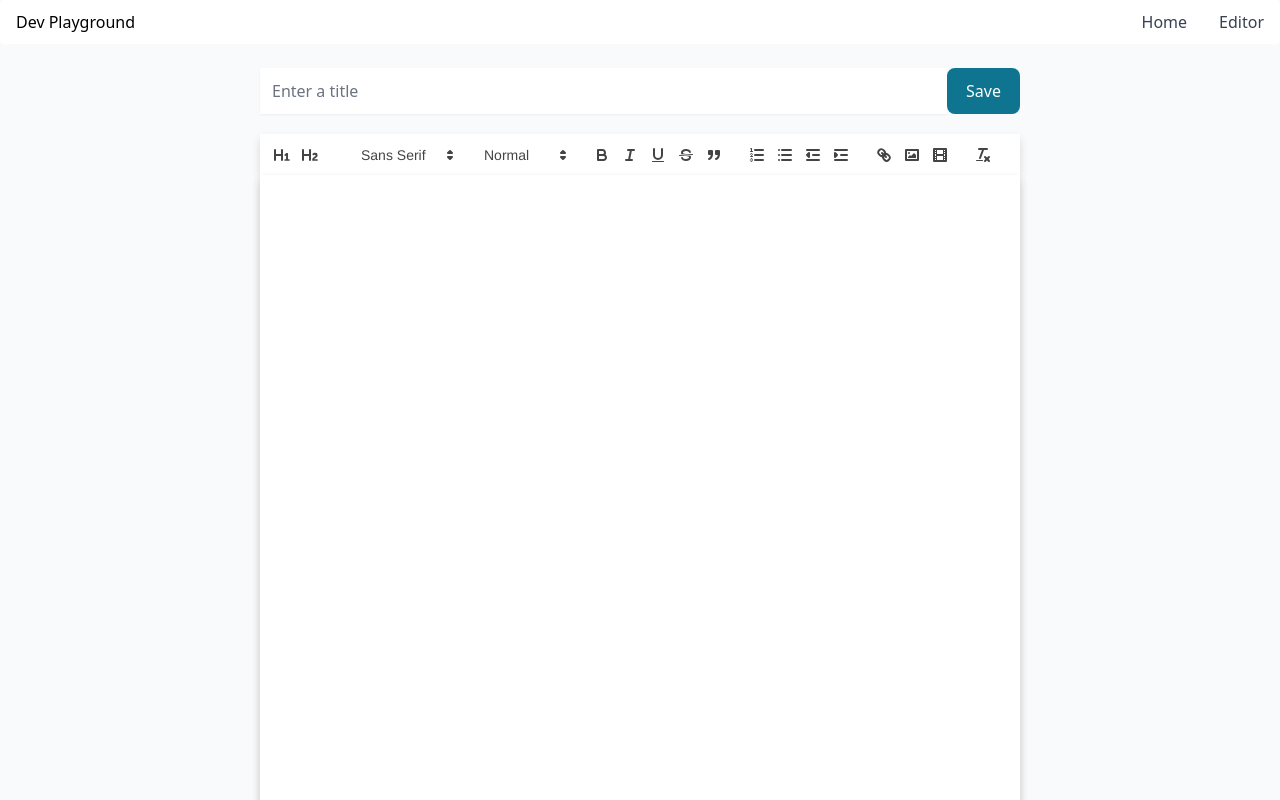
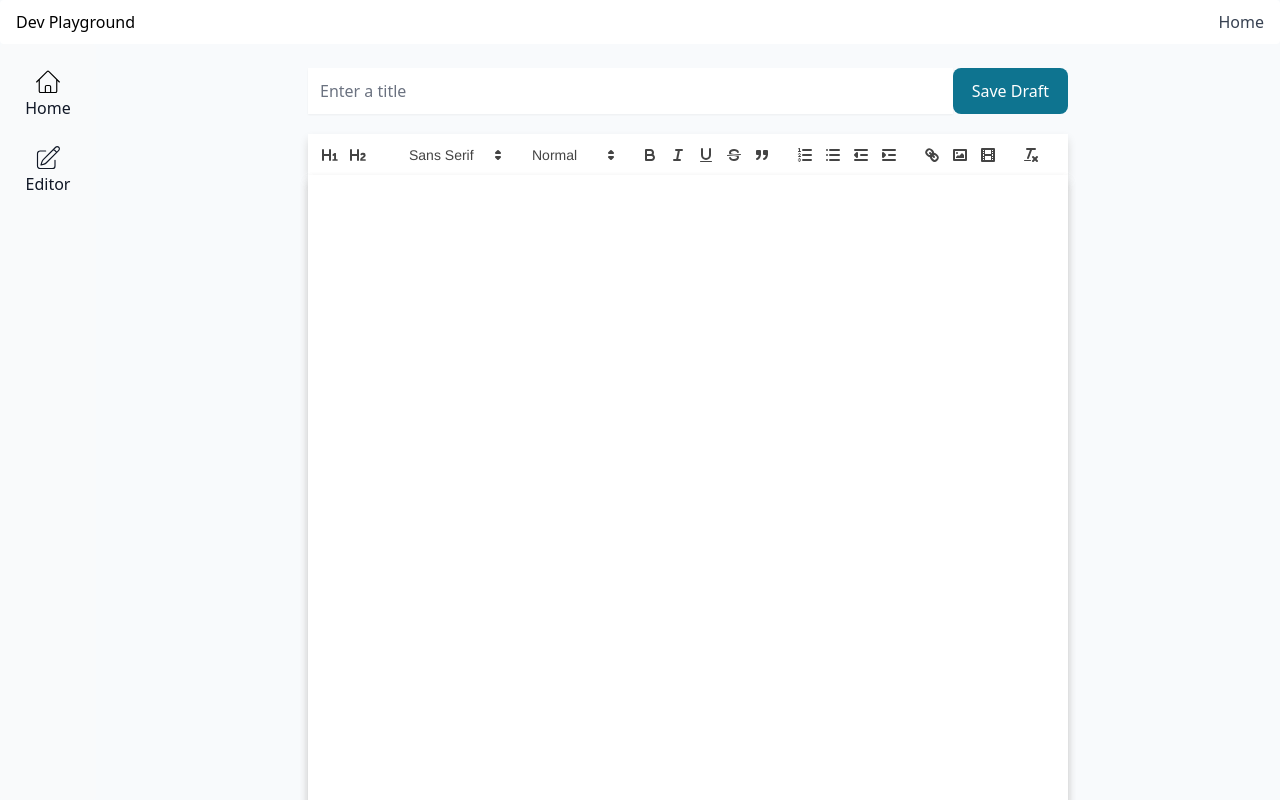
Before and after one commit to Masteesol/devplayground, a Next.js app: page /editor in a window 1280 px wide. Built offline with nearby package versions, Linux system fonts and the light colour scheme.

Commit message:
added sidebar

```diff
--- a/components/Nav/index.js
+++ b/components/Nav/index.js
@@ -1,5 +1,6 @@
 import { forwardRef } from "react";
 import { Navbar } from "flowbite-react";
+import { AccountIcon } from "../icons";
 
 const Nav = forwardRef((props, ref) => {
   console.log(props);
@@ -12,7 +13,6 @@ const Nav = forwardRef((props, ref) => {
         <Navbar.Toggle />
         <Navbar.Collapse>
           <Navbar.Link href="/">Home</Navbar.Link>
-          <Navbar.Link href="/editor">Editor</Navbar.Link>
         </Navbar.Collapse>
       </Navbar>
     </div>
--- a/components/PageLayout/index.js
+++ b/components/PageLayout/index.js
@@ -1,6 +1,10 @@
 import React, { useRef, useEffect } from "react";
-import { FlexColContainer } from "../styled-global-components";
+import {
+  FlexColContainer,
+  FlexRowContainer,
+} from "../styled-global-components";
 import Nav from "../Nav";
+import Sidebar from "../Sidebar";
 
 const PageLayout = ({ children }) => {
   const navRef = useRef(null);
@@ -13,6 +17,8 @@ const PageLayout = ({ children }) => {
   return (
     <FlexColContainer className="w-full min-h-[100vh] bg-slate-50">
       <Nav ref={navRef} />
+      <FlexRowContainer>
+        <Sidebar />
         <FlexColContainer id="main" className="w-full overflow-auto">
           <FlexColContainer
             id="main"
@@ -21,6 +27,7 @@ const PageLayout = ({ children }) => {
             {children}
           </FlexColContainer>
         </FlexColContainer>
+      </FlexRowContainer>
     </FlexColContainer>
   );
 };
--- /dev/null
+++ b/components/Sidebar/index.js
@@ -0,0 +1,23 @@
+import React from "react";
+import { Sidebar } from "flowbite-react";
+import { CalculatorIcon, EditIcon, HomeIcon } from "../icons";
+const SidebarElement = () => {
+  return (
+    <div>
+      <Sidebar aria-label="Default sidebar example" className="w-[6rem]">
+        <Sidebar.Items>
+          <Sidebar.ItemGroup>
+            <Sidebar.Item href="/" icon={HomeIcon} className="flex-col">
+              Home
+            </Sidebar.Item>
+            <Sidebar.Item href="/editor" icon={EditIcon} className="flex-col">
+              Editor
+            </Sidebar.Item>
+          </Sidebar.ItemGroup>
+        </Sidebar.Items>
+      </Sidebar>
+    </div>
+  );
+};
+
+export default SidebarElement;
--- a/components/TextEditor/index.js
+++ b/components/TextEditor/index.js
@@ -106,7 +106,9 @@ export default function Home() {
             onChange={handleTitleChange}
             required
           />
-          <Button className="max-w-sm">Save</Button>
+          <Button className="max-w-sm">
+            {isDraft ? "Save Draft" : "Publish"}
+          </Button>
         </FlexRowContainer>
 
         <StyledQuillContainer>
--- /dev/null
+++ b/components/icons/index.js
@@ -0,0 +1,128 @@
+export const ArrowDownTray = () => {
+  return (
+    <svg
+      xmlns="http://www.w3.org/2000/svg"
+      fill="none"
+      viewBox="0 0 24 24"
+      strokeWidth={1.5}
+      stroke="currentColor"
+    >
+      <path
+        strokeLinecap="round"
+        strokeLinejoin="round"
+        d="M3 16.5v2.25A2.25 2.25 0 005.25 21h13.5A2.25 2.25 0 0021 18.75V16.5M16.5 12L12 16.5m0 0L7.5 12m4.5 4.5V3"
+      />
+    </svg>
+  );
+};
+
+export const HomeIcon = () => {
+  return (
+    <svg
+      xmlns="http://www.w3.org/2000/svg"
+      fill="none"
+      viewBox="0 0 24 24"
+      strokeWidth={1}
+      stroke="black"
+      className="h-7 w-67"
+    >
+      <path
+        strokeLinecap="round"
+        strokeLinejoin="round"
+        d="M2.25 12l8.954-8.955c.44-.439 1.152-.439 1.591 0L21.75 12M4.5 9.75v10.125c0 .621.504 1.125 1.125 1.125H9.75v-4.875c0-.621.504-1.125 1.125-1.125h2.25c.621 0 1.125.504 1.125 1.125V21h4.125c.621 0 1.125-.504 1.125-1.125V9.75M8.25 21h8.25"
+      />
+    </svg>
+  );
+};
+
+export const AccountIcon = () => {
+  return (
+    <svg
+      xmlns="http://www.w3.org/2000/svg"
+      fill="none"
+      viewBox="0 0 24 24"
+      strokeWidth="1"
+      stroke="white"
+    >
+      <path
+        strokeLinecap="round"
+        strokeLinejoin="round"
+        d="M15.75 6a3.75 3.75 0 11-7.5 0 3.75 3.75 0 017.5 0zM4.501 20.118a7.5 7.5 0 0114.998 0A17.933 17.933 0 0112 21.75c-2.676 0-5.216-.584-7.499-1.632z"
+      />
+    </svg>
+  );
+};
+
+export const CalculatorIcon = () => {
+  return (
+    <svg
+      xmlns="http://www.w3.org/2000/svg"
+      fill="none"
+      viewBox="0 0 24 24"
+      strokeWidth={1}
+      stroke="black"
+      className="h-7 w-7"
+    >
+      <path
+        strokeLinecap="round"
+        strokeLinejoin="round"
+        d="M15.75 15.75V18m-7.5-6.75h.008v.008H8.25v-.008zm0 2.25h.008v.008H8.25V13.5zm0 2.25h.008v.008H8.25v-.008zm0 2.25h.008v.008H8.25V18zm2.498-6.75h.007v.008h-.007v-.008zm0 2.25h.007v.008h-.007V13.5zm0 2.25h.007v.008h-.007v-.008zm0 2.25h.007v.008h-.007V18zm2.504-6.75h.008v.008h-.008v-.008zm0 2.25h.008v.008h-.008V13.5zm0 2.25h.008v.008h-.008v-.008zm0 2.25h.008v.008h-.008V18zm2.498-6.75h.008v.008h-.008v-.008zm0 2.25h.008v.008h-.008V13.5zM8.25 6h7.5v2.25h-7.5V6zM12 2.25c-1.892 0-3.758.11-5.593.322C5.307 2.7 4.5 3.65 4.5 4.757V19.5a2.25 2.25 0 002.25 2.25h10.5a2.25 2.25 0 002.25-2.25V4.757c0-1.108-.806-2.057-1.907-2.185A48.507 48.507 0 0012 2.25z"
+      />
+    </svg>
+  );
+};
+
+export const MoonIcon = (props) => {
+  return (
+    <svg
+      xmlns="http://www.w3.org/2000/svg"
+      fill="none"
+      viewBox="0 0 24 24"
+      strokeWidth="1.5"
+      stroke={props.color}
+    >
+      <path
+        strokeLinecap="round"
+        strokeLinejoin="round"
+        d="M21.752 15.002A9.718 9.718 0 0118 15.75c-5.385 0-9.75-4.365-9.75-9.75 0-1.33.266-2.597.748-3.752A9.753 9.753 0 003 11.25C3 16.635 7.365 21 12.75 21a9.753 9.753 0 009.002-5.998z"
+      />
+    </svg>
+  );
+};
+
+export const SunIcon = (props) => {
+  return (
+    <svg
+      xmlns="http://www.w3.org/2000/svg"
+      fill="none"
+      viewBox="0 0 24 24"
+      strokeWidth="1.5"
+      stroke={props.color}
+    >
+      <path
+        strokeLinecap="round"
+        strokeLinejoin="round"
+        d="M12 3v2.25m6.364.386l-1.591 1.591M21 12h-2.25m-.386 6.364l-1.591-1.591M12 18.75V21m-4.773-4.227l-1.591 1.591M5.25 12H3m4.227-4.773L5.636 5.636M15.75 12a3.75 3.75 0 11-7.5 0 3.75 3.75 0 017.5 0z"
+      />
+    </svg>
+  );
+};
+
+export const EditIcon = () => {
+  return (
+    <svg
+      xmlns="http://www.w3.org/2000/svg"
+      fill="none"
+      viewBox="0 0 24 24"
+      strokeWidth={1}
+      stroke="currentColor"
+      className="w-7 h-7"
+    >
+      <path
+        strokeLinecap="round"
+        strokeLinejoin="round"
+        d="M16.862 4.487l1.687-1.688a1.875 1.875 0 112.652 2.652L10.582 16.07a4.5 4.5 0 01-1.897 1.13L6 18l.8-2.685a4.5 4.5 0 011.13-1.897l8.932-8.931zm0 0L19.5 7.125M18 14v4.75A2.25 2.25 0 0115.75 21H5.25A2.25 2.25 0 013 18.75V8.25A2.25 2.25 0 015.25 6H10"
+      />
+    </svg>
+  );
+};
```
Lines whose indentation alone changed are shown as unchanged.
